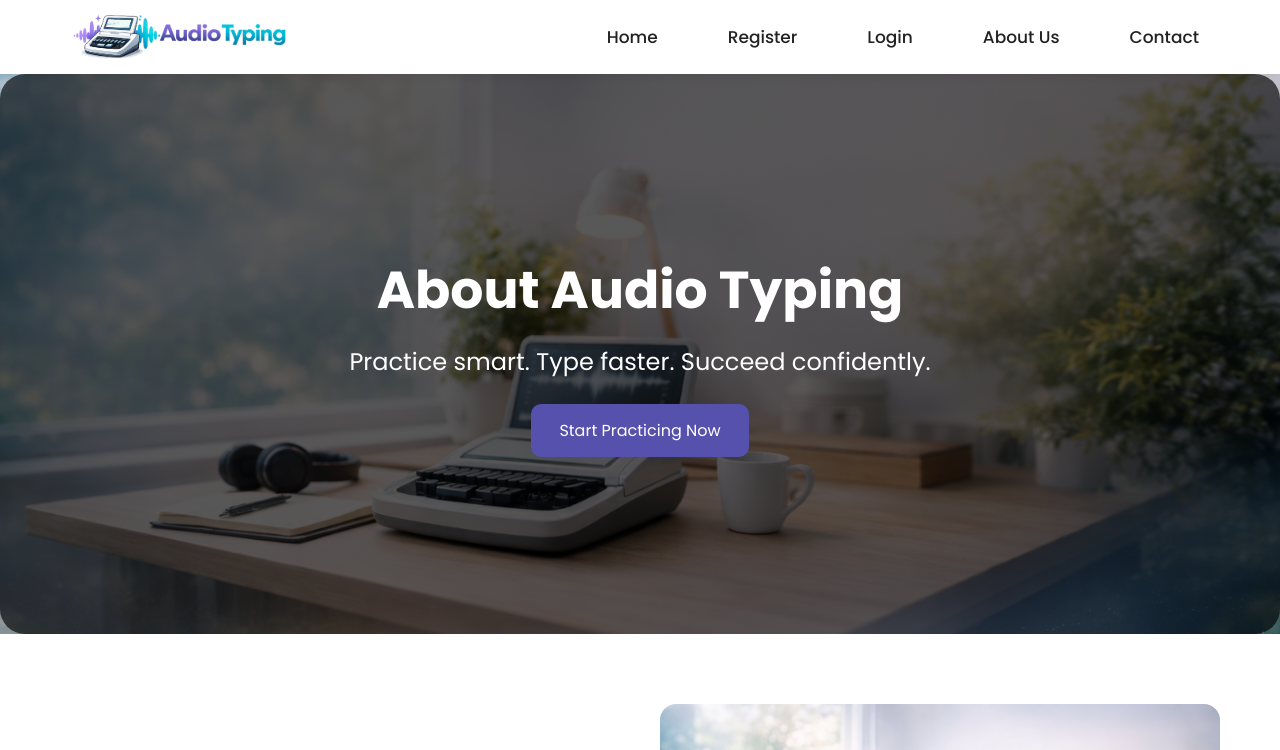
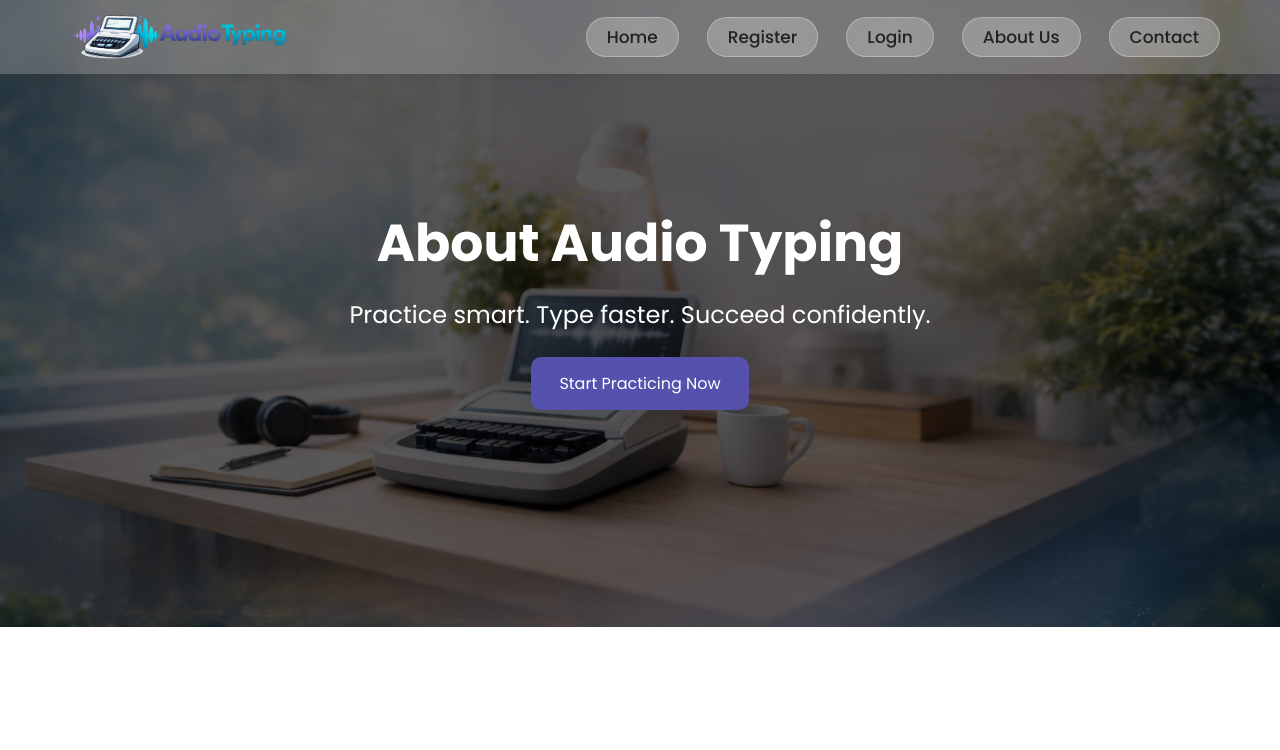
Before and after one commit to manishjangra761/Audio-Typing, a React (Create React App) app in the folder frontend/: page /about in a window 1280 px wide. Shown: the top 750 px of the page. Built offline with nearby package versions, Linux system fonts and the light colour scheme.

Commit message:
corrected spacing of navbar

```diff
--- a/frontend/src/styles/AboutPage.css
+++ b/frontend/src/styles/AboutPage.css
@@ -5,11 +5,12 @@
 
 /* HERO */
 .hero-about {
-  height: 70vh;
+  height: 80vh;
   background-image: url("../../public/assets/bg.png");
   background-size: cover;
   background-position: center;
   position: relative;
+  top: -87px;
 }
 
 .hero-overlay {
@@ -25,7 +26,7 @@
   color: white;
   text-align: center;
   padding: 20px;
-  border-radius: 25px;
+  /* border-radius: 25px; */
 }
 
 .hero-about h1 {
```
